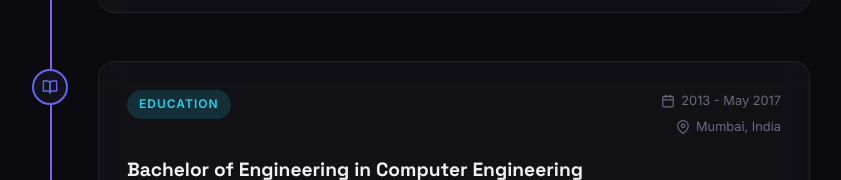
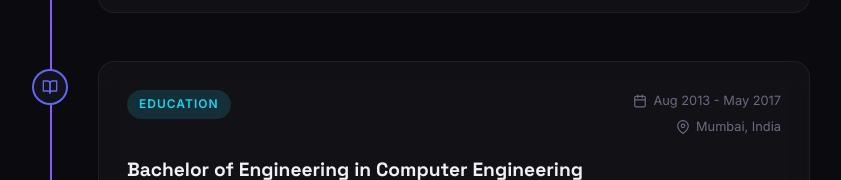
Before and after one commit to viraj-rokade/viraj-rokade-portfolio, a React (Vite) app: page / in a window 1280 px wide. Shown: the part 6279-6459 px from the top of the page, without its empty margins (230-1071 px from the left). Built offline with nearby package versions, Linux system fonts and the light colour scheme.

Commit message:
updated month on education details

```diff
--- a/src/data/portfolio.ts
+++ b/src/data/portfolio.ts
@@ -186,7 +186,7 @@ export const experiences: Experience[] = [
     subtitle: 'Student Council Committee Head',
     organization: 'University of Mumbai',
     location: 'Mumbai, India',
-    period: '2013 - May 2017',
+    period: 'Aug 2013 - May 2017',
     description: 'Studied core computer engineering principles including data structures, algorithms, databases, and software engineering.',
     highlights: [
       'Computer Engineering Fundamentals',
```
